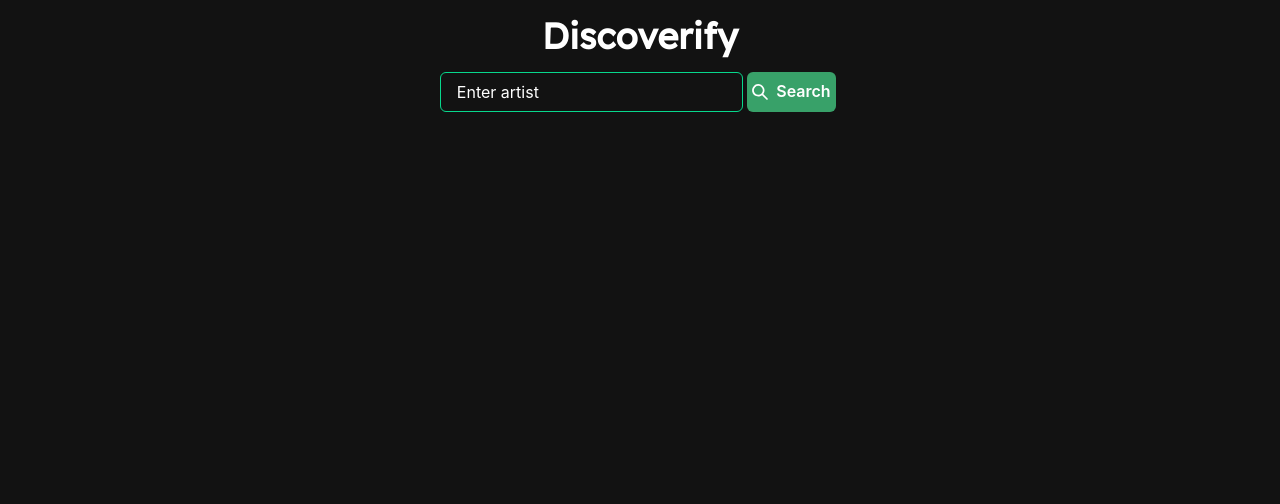
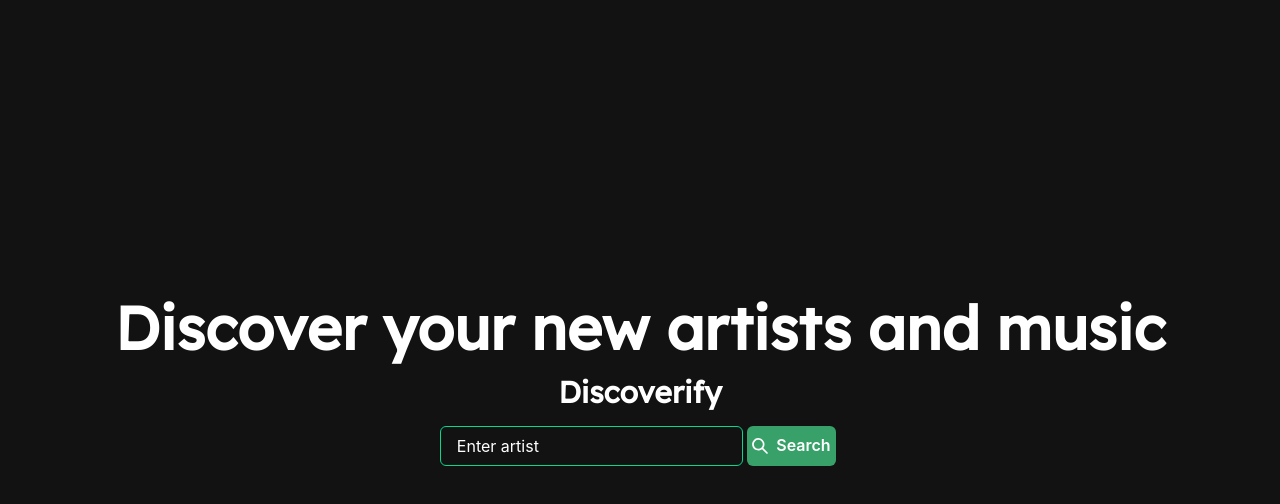
Before and after one commit to herropaul/discoverify, a React (Create React App) app: page / in a window 1280 px wide. Shown: the top 504 px of the page. Built offline with nearby package versions, Linux system fonts and the light colour scheme; no server answers.

Commit message:
added header to landing page

```diff
--- a/package.json
+++ b/package.json
@@ -20,6 +20,7 @@
     "react-dom": "^18.2.0",
     "react-palette": "^1.0.2",
     "react-redux": "^8.0.2",
+    "react-router": "^6.4.3",
     "react-router-dom": "^6.4.1",
     "react-scripts": "5.0.1",
     "spotify-web-api-js": "^1.5.2",
--- a/src/App.js
+++ b/src/App.js
@@ -1,5 +1,5 @@
 import React from 'react';
-import { Text, Center} from '@chakra-ui/react';
+import { Text, Center, Heading} from '@chakra-ui/react';
 import './App.css'
 import SearchInput from '../src/features/search/SearchInput';
 import { Link, Outlet} from 'react-router-dom';
@@ -9,14 +9,19 @@ function App() {
   // If form is not submitted yet, display the search input
   // Else, we keep the search input display and display the Grid data with the artists
   return (
-      <div className='App'>
+      <div style={{background: "#121212"}} className=' min-h-screen flex flex-col justify-center'>
+        <main>
+          <Heading as="h1" size="3xl" className=' text-white text-center' style={{fontFamily: "Lexend"}}>
+            Discover your new artists and music
+          </Heading>
         <Center className='pt-4'>
           <Link to="/">
-            <Text className="text-4xl font-bold text-center text-white" style={{fontFamily: "Lexend"}}>Discoverify</Text>
+            <Text className="text-3xl font-bold text-white" style={{fontFamily: "Lexend"}}>Discoverify</Text>
           </Link>
         </Center>
         <SearchInput/>
         <Outlet/>
+        </main>
       </div>
   );
 }
```
Also changed, not shown: 1 other file (tests, documents, lock files or other folders).
